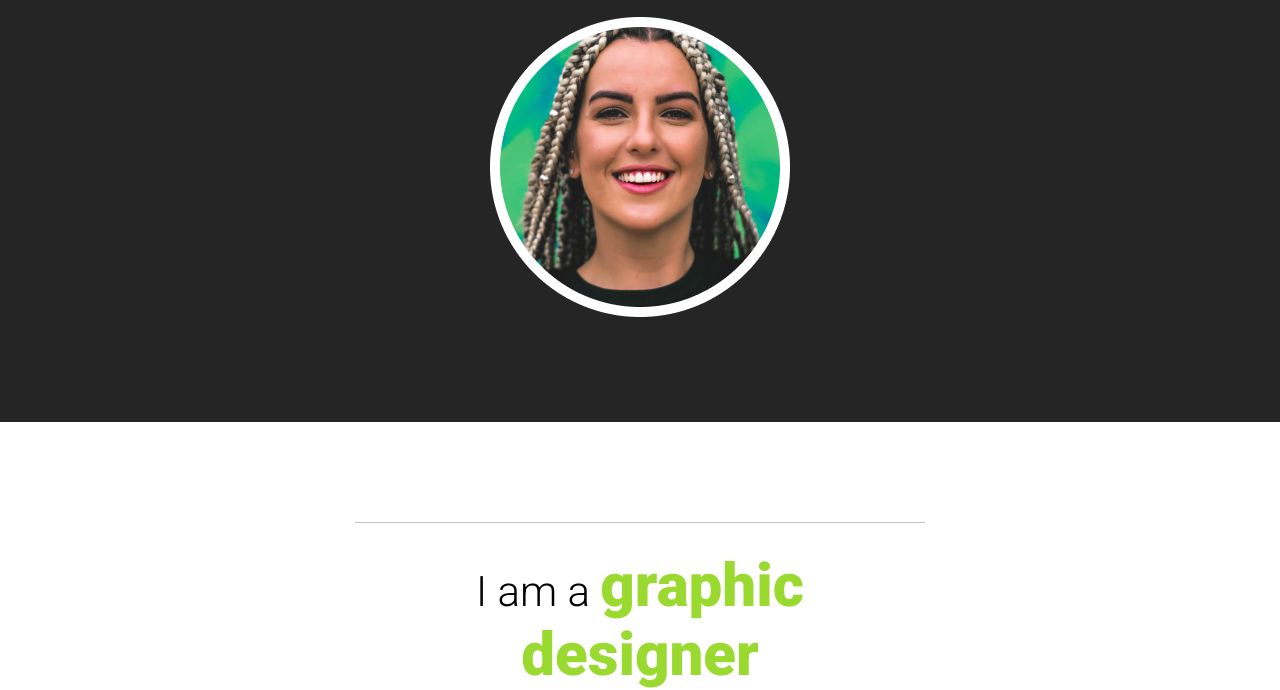
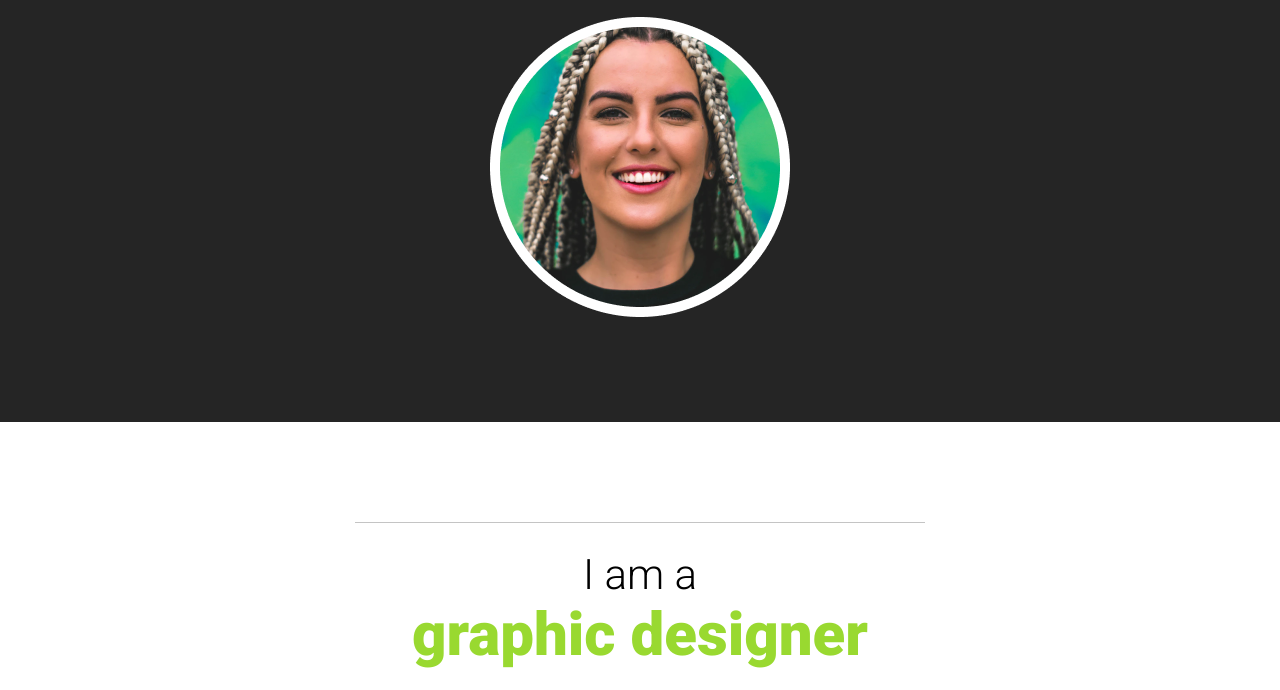
Before and after one commit to PetrValenta92/sophie-s-page, a website built with Vite: page index.html in a window 1280 px wide. Shown: the part 284-974 px from the top of the page. Built offline with nearby package versions, Linux system fonts and the light colour scheme.

Commit message:
Display block property for accent-text class added

```diff
--- a/style.css
+++ b/style.css
@@ -38,6 +38,10 @@ p {
 .signature {
   font-size: 1rem;
   margin-top: 0.5rem;
+}
+
+.accent-text {
+  display: block;
 }
 
 h1 .accent-text {
```
